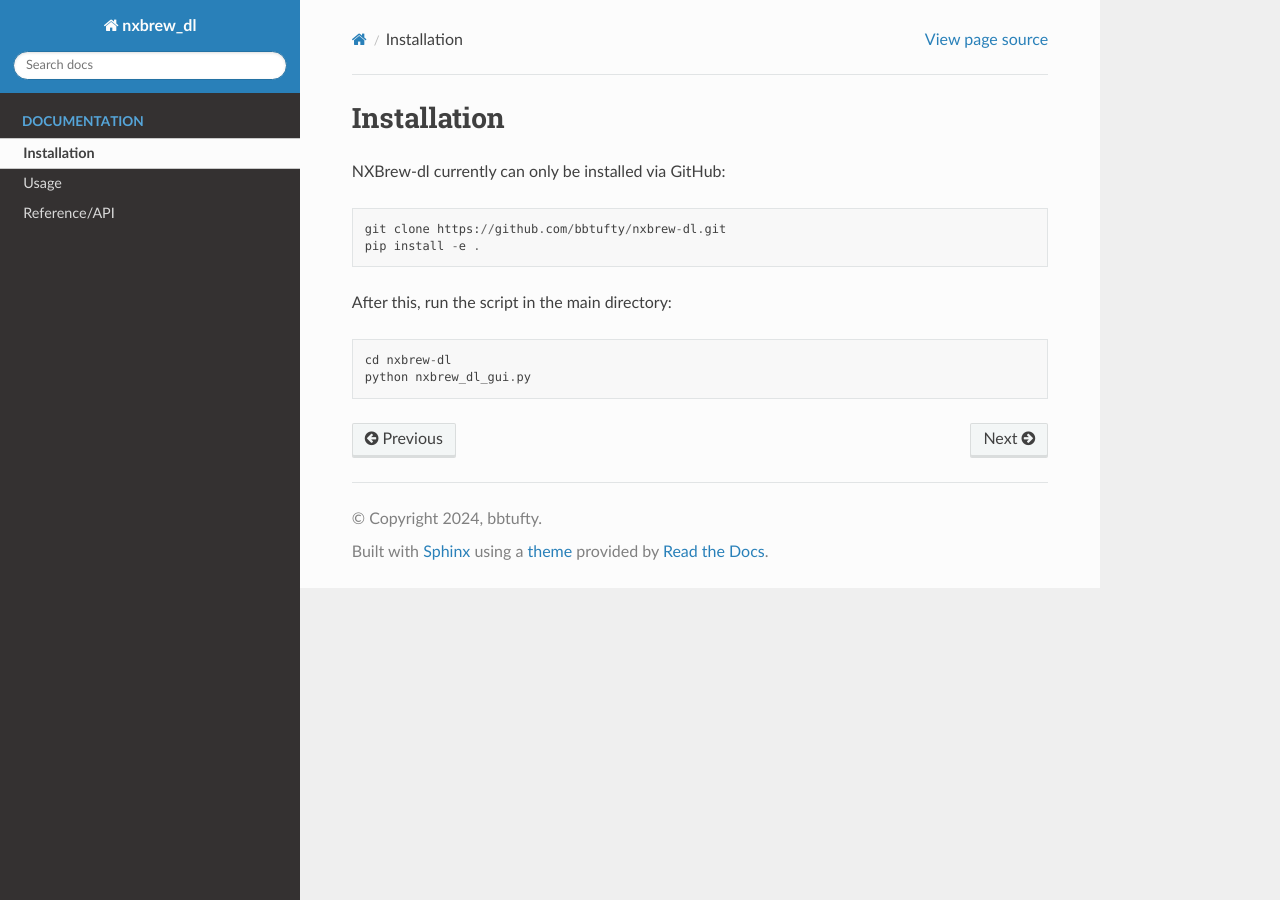
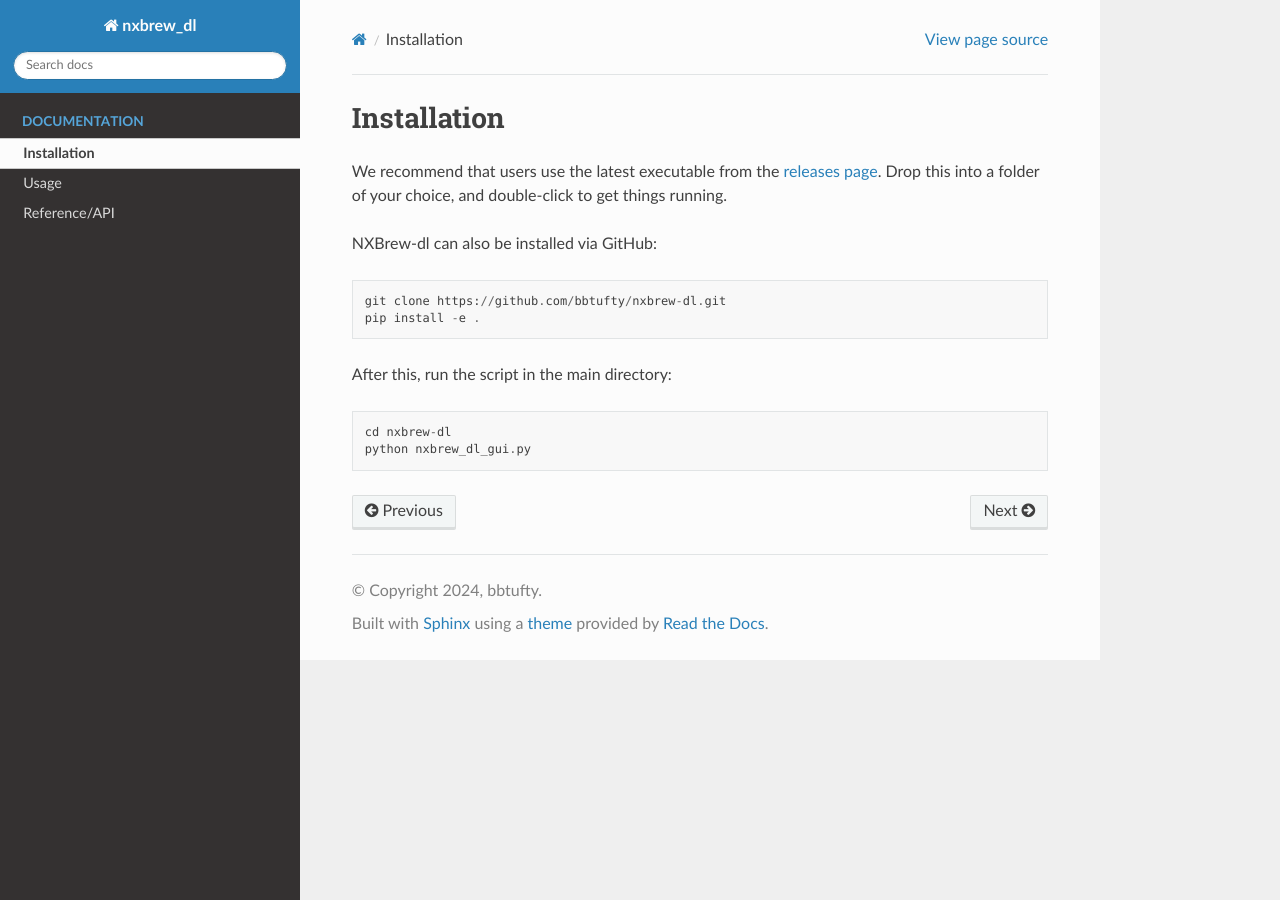
Before and after one commit to johnnyxmas/nxbrew-dl, a Sphinx documentation site: the page built from docs/installation.rst, in a window 1280 px wide. Built offline with Sphinx 7.4.7 and the Read the Docs theme 3.1.0, drawn with Linux system fonts in a browser that asks for light colours; pages that are not in the unit, such as notebooks, are missing from menus.

```diff
--- a/CHANGES.rst
+++ b/CHANGES.rst
@@ -1,4 +1,4 @@
-0.0.1 (Unreleased)
-==================
+0.1 (2024-10-19)
+================
 
 - Initial release
--- a/docs/conf.py
+++ b/docs/conf.py
@@ -9,7 +9,7 @@
 project = 'nxbrew_dl'
 copyright = '2024, bbtufty'
 author = 'bbtufty'
-release = '0.0.1'
+release = '0.1'
 
 # -- General configuration ---------------------------------------------------
 # https://www.sphinx-doc.org/en/master/usage/configuration.html#general-configuration
--- a/docs/installation.rst
+++ b/docs/installation.rst
@@ -2,7 +2,11 @@
 Installation
 ############
 
-NXBrew-dl currently can only be installed via GitHub: ::
+We recommend that users use the latest executable from the
+`releases page <https://github.com/bbtufty/nxbrew-dl/releases>`_. Drop this into a folder of your choice, and
+double-click to get things running.
+
+NXBrew-dl can also be installed via GitHub: ::
 
   git clone https://github.com/bbtufty/nxbrew-dl.git
   pip install -e .
--- a/pyproject.toml
+++ b/pyproject.toml
@@ -1,7 +1,7 @@
 [project]
 
 name = "nxbrew_dl"
-version = "0.0.1"
+version = "0.1"
 description = "NXBrew Downloader"
 readme = "README.md"
 requires-python = ">=3.11"
```
Also changed, not shown: README.md (+2 -0 lines).
